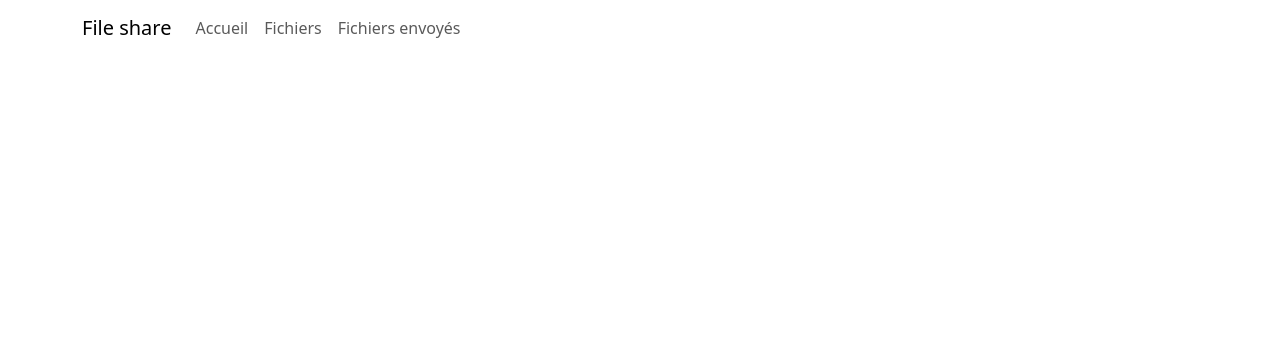
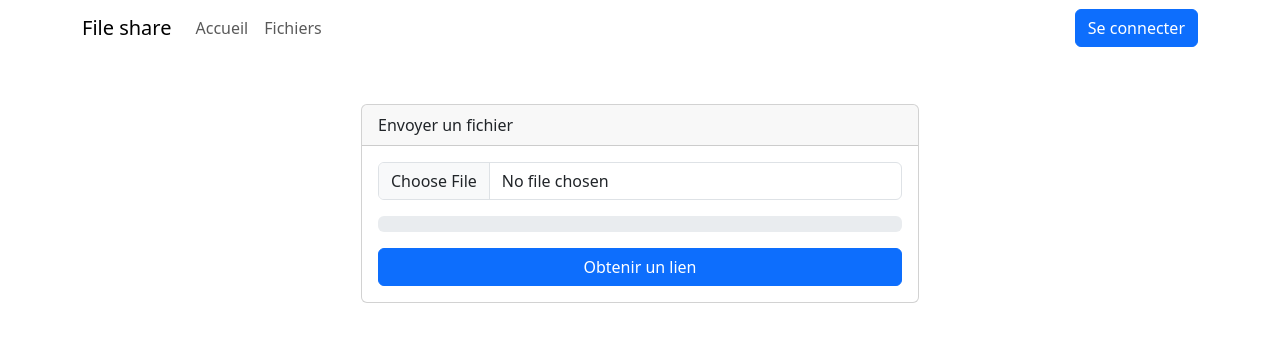
Before and after one commit to andritianaa/fileshare-firebase-react, a React (Vite) app: page / in a window 1280 px wide. Shown: the top 342 px of the page. Built offline with nearby package versions, Linux system fonts and the light colour scheme; no server answers.

Commit message:
Upload file done

```diff
--- a/src/App.tsx
+++ b/src/App.tsx
@@ -3,6 +3,7 @@ import { Suspense, lazy } from 'react'
 import { Col, Container } from 'react-bootstrap'
 import Navbar from './components/Navbar';
 import { BrowserRouter, Route, Routes } from 'react-router-dom'
+import { AuthProvider } from './context/AuthContext';
 
 const Home = lazy(() => import('./components/Home'))
 const File = lazy(() => import('./components/File'))
@@ -11,9 +12,10 @@ const FileSent = lazy(() => import('./components/FileSent'))
 
 function App() {
   return (
+    <AuthProvider>
       <BrowserRouter>
         <Navbar />
-      <Container>
+        <Container className='mt-5'>
           <Col xl={{ span: 6, offset: 3 }}>
             <Routes>
               <Route path='/' element={<Suspense> <Home /></Suspense>}></Route>
@@ -24,6 +26,7 @@ function App() {
           </Col>
         </Container>
       </BrowserRouter>
+    </AuthProvider>
   )
 }
 
--- a/src/components/Home.tsx
+++ b/src/components/Home.tsx
@@ -1,5 +1,68 @@
+import { ChangeEvent, FormEvent, useState } from 'react'
+import { Card, Form, Button, ProgressBar } from 'react-bootstrap'
+import Swal from 'sweetalert2'
+import firebaseService from './../services/firebase'
+
 export default function Home() {
+    const MAX_FILE_SIZE_IN_MB = 10
+
+    const [file, setFile] = useState<File>()
+    const [fileInputRef, setFileInputRef] = useState<HTMLInputElement>()
+
+    const [uploadProgress, setUploadProgress] = useState<number>(0)
+
+
+    const [validated, setValidated] = useState<boolean>(false)
+    const handleFileChange = (e: ChangeEvent<HTMLInputElement>) => {
+        const files = e.target.files
+        if (files === null || files.length === 0) return
+        const fileSizeInMB = Number((files[0].size / (1048576)).toFixed(2))
+        if (fileSizeInMB > MAX_FILE_SIZE_IN_MB) {
+            Swal.fire({
+                icon: 'error',
+                title: 'Le fichier est trop volumineux',
+                text: `La taille du fichier ne doit pas être supperieur à ${MAX_FILE_SIZE_IN_MB}`,
+            })
+            setFile(null)
+            return
+        }
+        setFile(files[0])
+    }
+
+    const handleSubmit = async (e: FormEvent<HTMLFormElement>) => {
+        e.preventDefault()
+        if (!e.currentTarget.checkValidity()) {
+            setValidated(true)
+            return
+        }
+        const uniqueFilename = firebaseService.getUniqueFilename(file)
+        const uploadTask = firebaseService.uploadFile(file, uniqueFilename)
+
+        uploadTask.on('state_changed', (snapshot) => {
+            setUploadProgress(Math.round(snapshot.bytesTransferred / snapshot.totalBytes) * 100)
+        })
+
+        const id = await firebaseService.addFile(file.name, uniqueFilename)
+        setFile(null)
+        fileInputRef.value = null
+        Swal.fire({
+            footer: `<a href='/files/${id}'>${id}</a>`,
+            icon: 'success',
+            text: 'Le fichier a été envoyé avec succès!',
+            title: 'Félicitations!'
+
+        })
+    }
     return (
-        <div></div>
+        <Card>
+            <Card.Header>Envoyer un fichier</Card.Header>
+            <Card.Body>
+                <Form noValidate validated={validated} onSubmit={handleSubmit}>
+                    <Form.Control className="mb-3" type='file' required onChange={handleFileChange} ref={setFileInputRef} />
+                    <ProgressBar animated className='mb-3' now={uploadProgress} label={`${uploadProgress}%`}></ProgressBar>
+                    <Button className='w-100' type='submit'>Obtenir un lien</Button>
+                </Form>
+            </Card.Body>
+        </Card>
     )
 }
--- a/src/components/Navbar.tsx
+++ b/src/components/Navbar.tsx
@@ -1,6 +1,11 @@
-import { Navbar as ReactNavbar, Container, Nav } from 'react-bootstrap'
+import { useContext } from 'react'
+import { Navbar as ReactNavbar, Container, Nav, Button } from 'react-bootstrap'
 import { Link } from 'react-router-dom'
+import { AuthContext } from '../context/AuthContext'
+import firebase from '../services/firebase'
+
 export default function Navbar() {
+    const { currentUser, isLoaded } = useContext(AuthContext)
 
     return (
         <ReactNavbar>
@@ -9,8 +14,14 @@ export default function Navbar() {
                 <Nav className='me-auto'>
                     <Link to='/' className='nav-link'>Accueil</Link>
                     <Link to='/files' className='nav-link'>Fichiers</Link>
-                    <Link to='/sent' className='nav-link'>Fichiers envoyés</Link>
+                    {currentUser && <Link to='/sent' className='nav-link'>Fichiers envoyés</Link>}
                 </Nav>
+                <div className={isLoaded ? '' : 'd-done'}>
+                    {currentUser
+                        ? <Button variant='outline-danger' onClick={async () => await firebase.signOut()}>Se déconnecter</Button>
+                        : <Button variant='primary' onClick={async () => await firebase.signinWithGoogle()}>Se connecter</Button>
+                    }
+                </div>
             </Container>
         </ReactNavbar>
     )
--- /dev/null
+++ b/src/context/AuthContext.tsx
@@ -0,0 +1,22 @@
+import { User } from "firebase/auth";
+import { createContext, useEffect, useState } from "react";
+import firebaseService from './../services/firebase'
+export const AuthContext = createContext(null)
+
+export const AuthProvider = ({ children }) => {
+
+    const [currentUser, setCurrentUser] = useState<User>(null)
+    const [isLoaded, setIsloaded] = useState<boolean>(false)
+
+    useEffect(() => {
+        firebaseService.auth.onAuthStateChanged(user => {
+            setCurrentUser(user)
+            setIsloaded(true)
+        })
+    }, [currentUser,])
+    return (
+        <AuthContext.Provider value={{ currentUser, isLoaded }}>
+            {children}
+        </AuthContext.Provider>
+    )
+}
--- /dev/null
+++ b/src/services/config.json
@@ -0,0 +1,8 @@
+{
+    "apiKey": "AIzaSyB_jgs5XmzNFF2LqB01sD08r33Ee7d4H2I",
+    "authDomain": "fileshare-809f8.firebaseapp.com",
+    "projectId": "fileshare-809f8",
+    "storageBucket": "fileshare-809f8.appspot.com",
+    "messagingSenderId": "185164850705",
+    "appId": "1:185164850705:web:1f9ea99b2b7f0d215433b0"
+}
--- /dev/null
+++ b/src/services/firebase.tsx
@@ -0,0 +1,73 @@
+import { initializeApp } from "firebase/app"
+import config from './config.json'
+import { uuidv4 } from '@firebase/util'
+import { Auth, GoogleAuthProvider, User, UserCredential, getAuth, signInWithPopup, signOut } from "firebase/auth";
+import { CollectionReference, Firestore, collection, doc, getFirestore, setDoc } from "firebase/firestore";
+import { FileData } from "./models/FileData";
+import { FirebaseStorage, UploadTask, getStorage, ref, uploadBytesResumable } from 'firebase/storage';
+import { UserData } from './models/userData';
+import { customAlphabet } from 'nanoid'
+class FirebaseService {
+    auth: Auth
+    firestore: Firestore
+    filesCollection: CollectionReference<FileData>
+    googleAuthProvider: GoogleAuthProvider
+    storage: FirebaseStorage
+    usersCollection: CollectionReference<UserData>
+
+    constructor() {
+        initializeApp(config)
+        this.auth = getAuth()
+        this.auth.useDeviceLanguage()
+        this.googleAuthProvider = new GoogleAuthProvider()
+
+        this.firestore = getFirestore()
+        this.filesCollection = collection(this.firestore, 'files') as CollectionReference<FileData>
+        this.usersCollection = collection(this.firestore, 'users') as CollectionReference<UserData>
+
+        this.storage = getStorage()
+    }
+
+
+    async addUser(user: User): Promise<void> {
+        await setDoc(doc(this.usersCollection, user.uid), {
+            uid: user.uid,
+            displayName: user.displayName
+        })
+    }
+    async signinWithGoogle(): Promise<UserCredential> {
+        try {
+            const userCredential = await signInWithPopup(this.auth, this.googleAuthProvider)
+            await this.addUser(userCredential.user)
+        } catch (error) {
+            return null
+        }
+    }
+
+    async signOut(): Promise<void> {
+        await signOut(this.auth)
+    }
+
+    getUniqueFilename(file: File): string {
+        return `${uuidv4()}.${file.name.split('.').pop()}`
+    }
+
+    uploadFile(file: File, filename: string): UploadTask {
+        const storageRef = ref(this.storage, filename)
+        return uploadBytesResumable(storageRef, file)
+    }
+
+    async addFile(originalFilename: string, uniqueFilename: string): Promise<string> {
+        const id = customAlphabet('ABCDEFGHIJKLMNOPQRSTUVWXYZ', 8)().toUpperCase()
+        await setDoc(doc(this.filesCollection, uniqueFilename), {
+            id: id,
+            uniqueFilename: uniqueFilename,
+            originalFilename: originalFilename,
+            userId: this.auth.currentUser ? this.auth.currentUser.uid : null
+        })
+        return id
+    }
+
+}
+
+export default new FirebaseService();
--- /dev/null
+++ b/src/services/models/FileData.tsx
@@ -0,0 +1,6 @@
+export type FileData = {
+    id: string,
+    originalFilename: string,
+    uniqueFilename: string,
+    userId: string | null
+}
--- /dev/null
+++ b/src/services/models/userData.tsx
@@ -0,0 +1,4 @@
+export type UserData = {
+    displayName: string,
+    uid: string
+}
```
Also changed, not shown: tsconfig.json (+13 -7 lines). Lines whose indentation alone changed are shown as unchanged.
